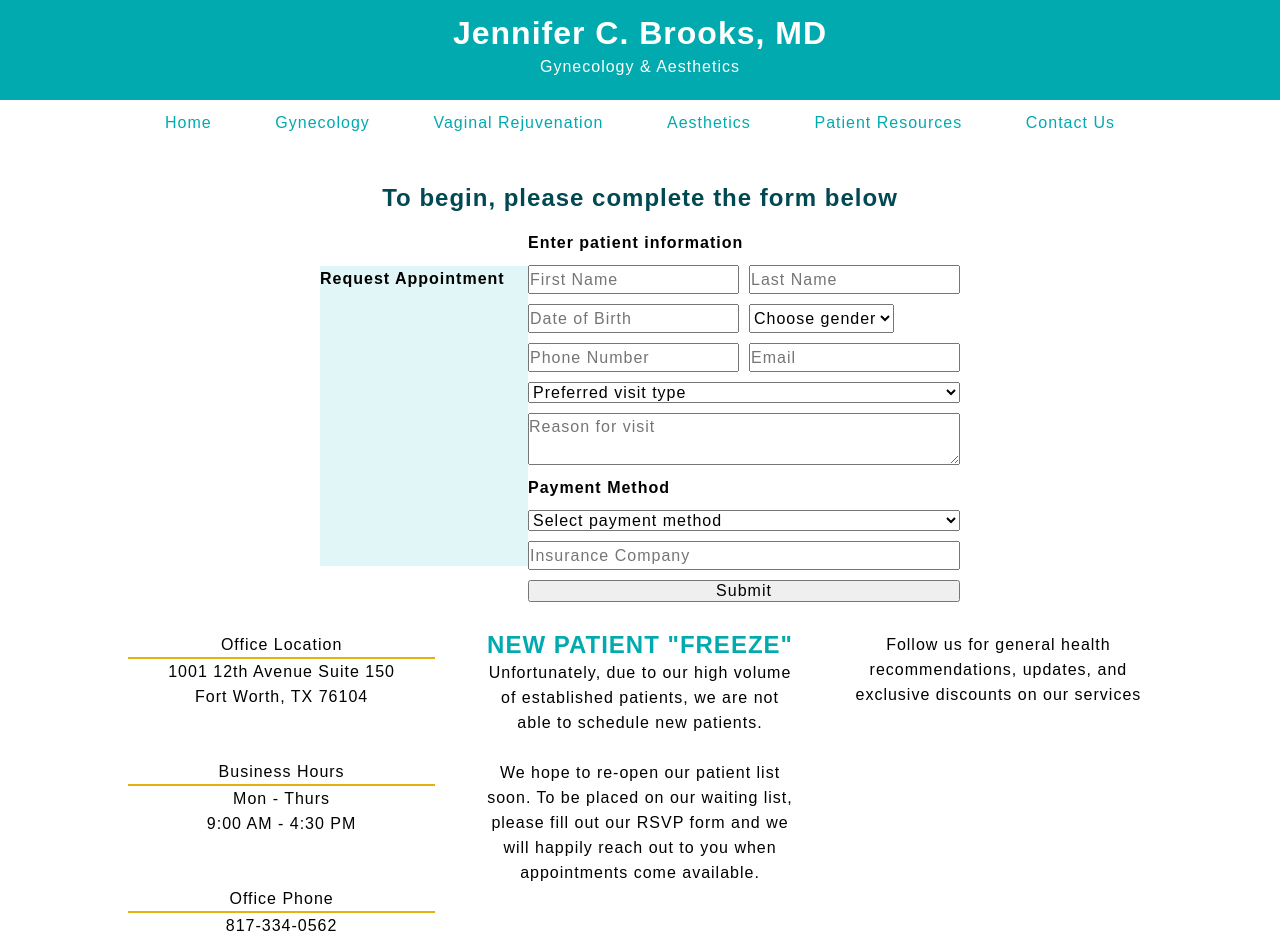
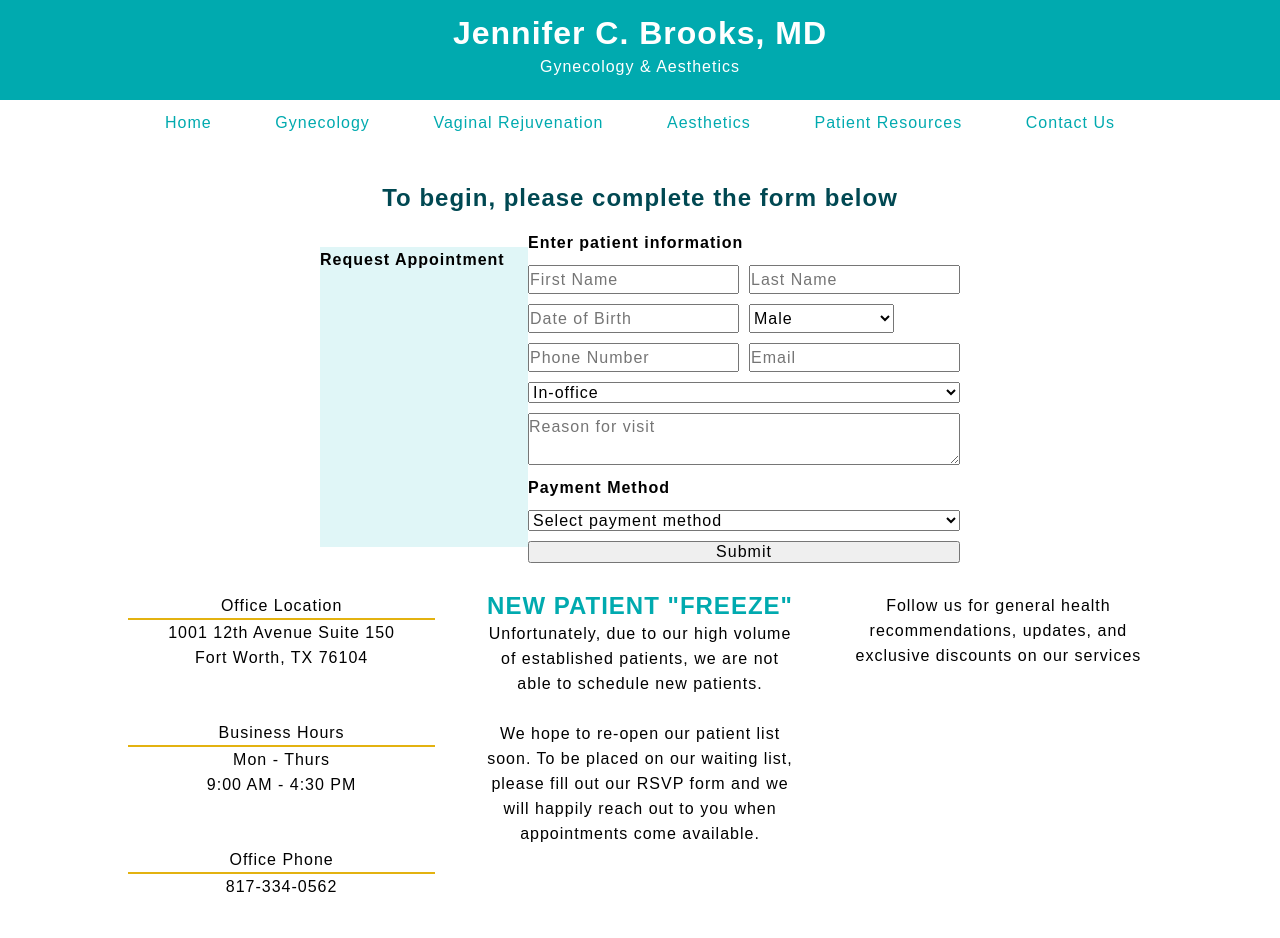
Before and after one commit to tanningexpert/exclusive-react-clone-v2, a React (Create React App) app: page /appointment-request in a window 1280 px wide. After the commit the page ends 899 px from the top, so only its background shows below. Built offline with nearby package versions, Linux system fonts and the light colour scheme.

Commit message:
completed MANAGED INPUT on form payment method option

```diff
--- a/src/pages/AppointmentRequest.js
+++ b/src/pages/AppointmentRequest.js
@@ -1,4 +1,8 @@
+import { useState } from "react";
+
 const AppointmentRequest = () => {
+  const [paymentMethod, setPaymentMethod] = useState("");
+
   return (
     <>
       <p className="apptRequestIntro">
@@ -34,7 +38,7 @@ const AppointmentRequest = () => {
                 placeholder="Date of Birth"
               />
               <select id="gender" name="gender">
-                <option value="" disabled selected>
+                <option value="" disabled>
                   Choose gender
                 </option>
                 <option value="male">Male</option>
@@ -54,7 +58,7 @@ const AppointmentRequest = () => {
             </div>
 
             <select id="visitType" name="visitType">
-              <option value="" disabled selected>
+              <option value="" disabled>
                 Preferred visit type
               </option>
               <option value="office">In-office</option>
@@ -68,19 +72,28 @@ const AppointmentRequest = () => {
             />
 
             <p className="formHeader">Payment Method</p>
-            <select id="paymentMethod" name="paymentMethod">
-              <option value="" disabled selected>
+            <select
+              id="paymentMethod"
+              name="paymentMethod"
+              value={paymentMethod}
+              onChange={(e) => {
+                setPaymentMethod(e.target.value);
+              }}
+            >
+              <option value="" disabled>
                 Select payment method
               </option>
               <option value="insurance">Insurance</option>
               <option value="selfpay">Self-Pay</option>
             </select>
+            {paymentMethod === "insurance" && (
               <input
                 type="text"
                 id="insuranceCompany"
                 name="insuranceCompany"
                 placeholder="Insurance Company"
               />
+            )}
             <input type="submit" />
           </form>
         </div>
```
Lines whose indentation alone changed are shown as unchanged.
